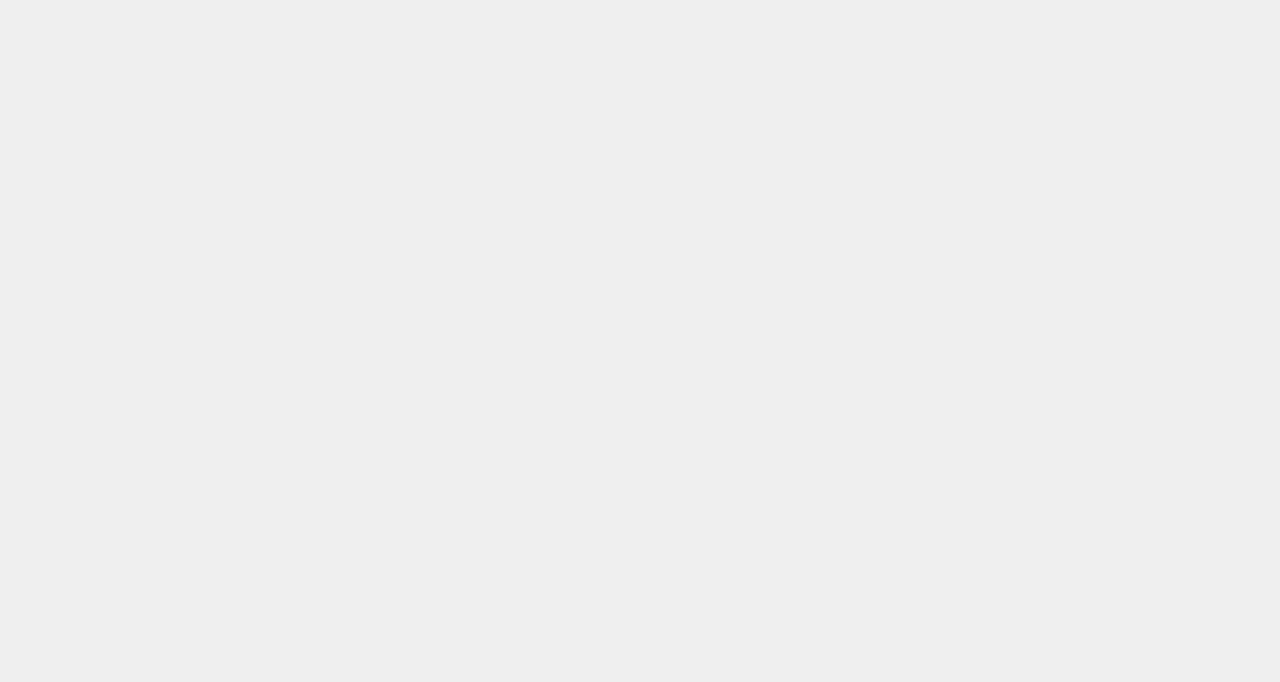
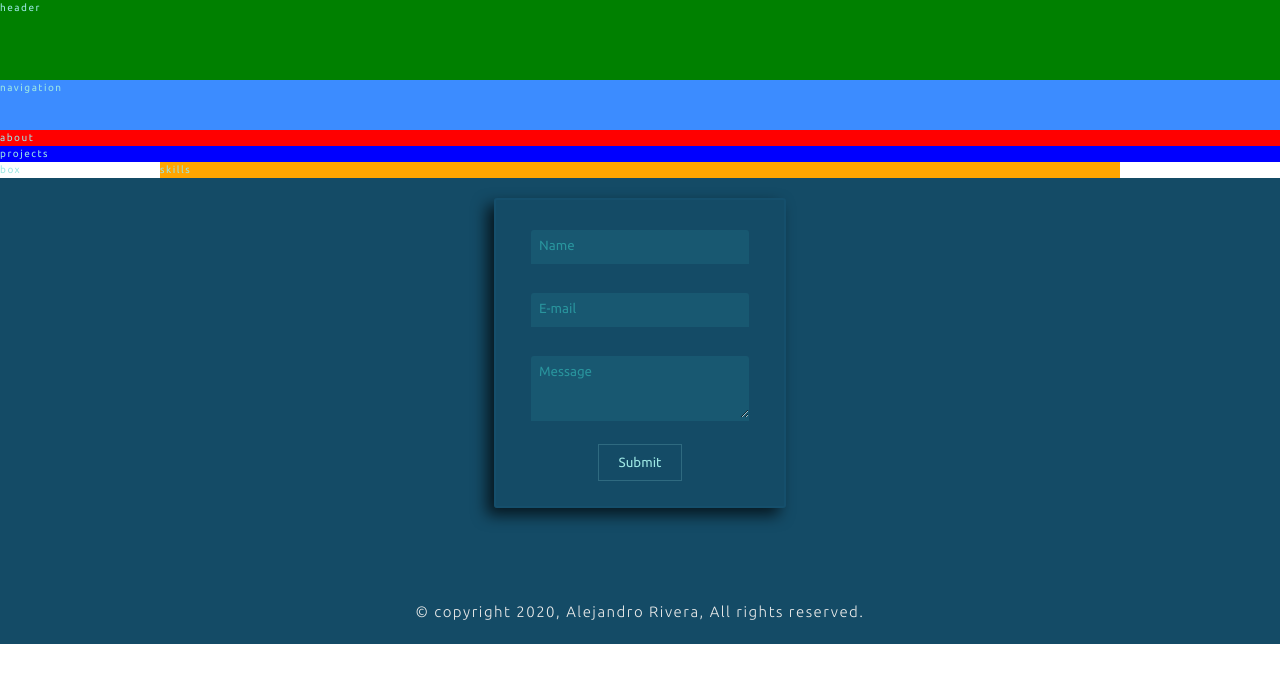
Before and after one commit to alexuko/Website_alejandro-rivera.com, a website: page index.html in a window 1280 px wide. Drawn offline with Linux system fonts and the light colour scheme.

Commit message:
grid setup and footer

```diff
--- a/index.html
+++ b/index.html
@@ -4,10 +4,77 @@
     <meta charset="UTF-8">
     <meta name="viewport" content="width=device-width, initial-scale=1.0">
     <meta http-equiv="X-UA-Compatible" content="ie=edge">
+    <link href="https://fonts.googleapis.com/css2?family=Montserrat:wght@200;300;400;500&family=Raleway:wght@200;400;500&family=Ubuntu:ital,wght@0,300;0,400;1,300;1,400&display=swap" rel="stylesheet">
     <link rel="stylesheet" href="css/style.css">
     <title>Document</title>
 </head>
 <body>
+    <main class="main__container">
+        <!-- HEADER  -->
+        <header class="header">header</header>
+
+        <!-- NAVIGATION -->
+        <nav class="navigation">navigation</nav>
+
+        <!-- ABOUT  -->
+        <section class="about">about</section>
+
+        <!-- PROJECTS  -->
+        <section class="projects">projects
+        </section>
+        <div class="projects__box">box</div>
+
+        <!-- SKILLS  -->
+        <section class="skills">skills</section>
+
+        <!-- FOOTER  -->
+        <footer class="footer">
+            <!-- FORM  -->
+            <form class="footer__form-box" action="#">
+                <div class="footer__group footer__group--1">
+                    <input class="footer__input" type="text" id="name" name="name" placeholder="Name" /required>
+                    <label class="footer__label" for="name">Name</label>
+                </div>
+
+                <div class="footer__group footer__group--2">
+                    <input class="footer__input" type="email" id="email" name="email" placeholder="E-mail"/required>
+                    <label class="footer__label" for="email">E-mail</label>
+                </div>
+
+                <div class="footer__group footer__group--3">
+                    <textarea class="footer__input" type="message" id="message" name="message" rows="3"  placeholder="Message" /required></textarea>
+                </div>
+
+                <div class="footer__group footer__group--4">
+                    <input class="btn footer__btn-form" type="submit" value="Submit">
+                </div>
+            </form>
+
+
+
+            <!-- ICONS  -->
+            <div class="footer__icon-box">
+                <svg class="footer__icon-box--item">
+                    <use xlink:href="img/sprite.svg#icon-linkedin"></use>
+                </svg>
+                <svg class="footer__icon-box--item">
+                    <use xlink:href="img/sprite.svg#icon-github"></use>
+                </svg>
+                <svg class="footer__icon-box--item">
+                    <use xlink:href="img/sprite.svg#icon-codepen"></use>
+                </svg>
+                <svg class="footer__icon-box--item">
+                    <use xlink:href="img/sprite.svg#icon-envelope"></use>
+                </svg>
+            </div>
+
+            <!-- COPYRIGHT  -->
+            <div class="footer__copyright">&copy; copyright 2020, Alejandro Rivera, All rights reserved.</div>
+        </footer>
+
+
+
+    </main>
 
 </body>
 </html>
--- /dev/null
+++ b/sass/_about.scss
@@ -0,0 +1,5 @@
+.about{
+    background-color: red;
+    grid-row: 3/4;
+    grid-column: full-start/full-end;
+}
--- /dev/null
+++ b/sass/_base.scss
@@ -0,0 +1,106 @@
+// COLORS
+$color-white: #FFFFFF;
+$color-pumpkin: #F17105;
+
+$color-cadmium-orange: #FB8F37;
+$color-mellow-apricot: #FCB173;
+
+$color-mustard: #F5D451;
+$color-buff: #F8E28B;
+$color-lemon-meringue: #FCF1C5;
+
+$color-ruby: #D81159;
+$color-red-salsa: #FB3640;
+$color-fiery-rose: #FC5F67;
+$color-cyclamen: #F47CA8;
+$color-fuchsia-rose: #C4457A;
+$color-french-rose: #F04282;
+$color-salmon-pink: #FD9BA0;
+$color-raisin-black: #29282A;
+$color-spanish-grey: #9A9998;
+$color-davis-grey: #5E5E5A;
+$color-sonic-silver: #707070;
+$color-silver: #C2C2C1;
+$color-platinium: #ECECEB;
+$color-quinacridone-magenta: #8F2D56;
+$color-dark-slate-blue: #3C438D;
+$color-uranian-blue: #B9DEFE;
+$color-celadon-blue: #227DAA;
+$color-iris: #4B57D2;
+$color-persian-indigo: #320D6D;
+$color-electric-indigo: #6E24E5;
+$color-purple: #4B13A4;
+$color-medium-purple: #9E6DEE;
+$color-dodger-blue: #2196FD;
+$color-blue-jeans: #5DB3FD;
+$color-blue-eyes: #9ACFFE;
+$color-carolina-blue: #44A8DA;
+$color-uranian-blue: #AAD7EE;
+$color-celadon-green: #218380;
+$color-tiffany-green: #2DB4AF;
+
+$color-medium-turquoise: #3ACFCA;
+$color-celeste: #9DE7E4;
+$color-blue-sapphire: #175676;
+$color-indigo-dye: #144B66;
+$color-indigo-dye-dark: #103F56;
+
+
+// FONT VARIABLES
+$font-primary: 'Raleway', sans-serif;
+$font-secondary: 'Ubuntu', sans-serif;
+$font-tertiary: 'Montserrat', sans-serif;
+
+// MEDIA QUERIES BREAK POINTS
+$bp-largest: 75em; //1200/16px = 75
+$bp-large: 62.5em; //1000/16px = 62.5
+$bp-medium: 50em; //800/16px = 50
+$bp-small: 37.5em; //600/16px = 50
+
+
+html{
+    box-sizing: border-box;
+    font-size: 62.5%;// 10px / 16px = 62.5% => 1rem = 10px
+}
+
+*,*::after,*::before{
+    margin: 0;
+    padding: 0;
+    box-sizing: inherit;
+    font-family: $font-secondary;
+    color: $color-celeste;
+
+}
+
+::selection{
+    background-color: $color-pumpkin;
+    color: $color-white;
+
+ }
+
+body{
+    // font-family: $font-secondary;
+    font-weight: 400;
+    line-height: 1.6;
+    letter-spacing: 1.5px;
+
+}
+
+.main__container{
+
+    display: grid;
+    grid-template-rows: 10vh minmax(min-content, 5rem) repeat(4,min-content);
+    grid-template-columns: [full-start] 1fr [center-start] repeat(6,[col-start] minmax(min-content, 12.5%) [col-end]) [center-end] 1fr [full-end];
+
+}
+
+///////////
+// BTN
+
+.btn{
+    padding: 1rem 2rem;
+    background-color: rgba($color-white, .2);
+    border: none;
+    cursor: pointer;
+
+}
--- /dev/null
+++ b/sass/_footer.scss
@@ -0,0 +1,148 @@
+.footer{
+    background-color: $color-indigo-dye;
+    grid-row: 6/7;
+    grid-column: full-start/full-end;
+
+    display: flex;
+    flex-direction: column;
+    align-items: center;
+    // justify-content: center;
+    padding: 2rem 5%;
+
+    &__form-box{
+        border: 2px solid rgba($color-blue-sapphire, .4);
+        border-radius: 3px;
+
+        display: flex;
+        align-content: center;
+        justify-content: center;
+        flex-direction: column;
+        box-shadow: -7px 7px 1.5rem rgba(#000000, .7);
+        padding:  2rem 3%;
+        padding-top: 2.5rem;
+    }
+
+    &__group{
+        margin: .5rem 0;
+
+        &--4{
+            display: flex;
+            justify-content: center;
+            padding-top: 1.3rem;
+        }
+
+    }
+
+
+    &__input{
+        color: inherit;
+        background-color: rgba($color-medium-turquoise, .1);
+        border: none;
+        border-radius: 3px 3px 0px 0px;
+        padding: .8rem;
+        width: 100%;
+        display: block;
+        border-bottom: 3px solid transparent;
+
+        &::placeholder{
+            color: rgba($color-medium-turquoise, .5);
+
+        }
+
+
+
+        &:focus{
+            outline: none;
+            box-shadow: -0.3rem 0.3rem 0.8rem rgba(#000000, 0.4);
+            color: rgba($color-medium-turquoise, 1.0);
+            border-bottom: 3px solid $color-celeste;
+        }
+
+        &:focus:invalid{
+            border-bottom: 3px solid $color-red-salsa;
+
+        }
+
+    }
+
+    &__label{
+        display: block;
+        transition: all .4s;
+        transform: translate(.9rem, -4.5em);
+        font-size: 1.2rem;
+        font-weight: 600;
+
+
+    }
+
+    &__input:placeholder-shown ~ &__label {
+        opacity: 0;// animation doesn not work without opacity
+        visibility: hidden;
+        transform: translate(.9rem, -2.8rem);
+    }
+
+    textarea{
+        min-width: 20rem;
+        min-height: 6.43rem;
+        max-height: 12rem;
+
+    }
+
+    &__btn-form{
+        background-color: transparent;
+        border: 1.5px solid rgba($color-celeste, .2);
+        transition: all .3s;
+
+        &:hover{
+            background-color: rgba($color-celeste, .3);
+            border: 1.5px solid rgba($color-celeste, .6);
+            transform: scale(1.1);
+        }
+
+        &:active{
+            background: rgba($color-red-salsa, .7);
+            outline: none;
+        }
+
+    }
+
+
+
+
+
+    &__icon-box{
+        padding: .5rem;
+        margin-top: 2.5rem;
+
+        display: flex;
+        flex-wrap: wrap;
+        justify-content: center;
+
+
+        &--item{
+            fill: rgba($color-medium-turquoise, .7);
+            height: 3.7rem;
+            width: 3.7rem;
+            margin: 1rem 2rem;
+            transition: all .3s;
+            cursor: pointer;
+
+            &:hover{
+                fill: $color-platinium;
+                transform: translate(3px, -2px) scale(1.2);
+            }
+
+
+        }
+
+    }
+
+    &__copyright{
+        font-size: 1.5rem;
+        font-weight: 100;
+        text-align: center;
+        color: $color-platinium;
+    }
+
+
+}
--- /dev/null
+++ b/sass/_header.scss
@@ -0,0 +1,5 @@
+.header {
+    background-color: green;
+    grid-row: 1/2;
+    grid-column: full-start/full-end;
+}
--- /dev/null
+++ b/sass/_navigation.scss
@@ -0,0 +1,5 @@
+.navigation{
+    background-color: #3c8cff;
+    grid-row: 2/3;
+    grid-column: full-start/full-end;
+}
--- /dev/null
+++ b/sass/_projects.scss
@@ -0,0 +1,7 @@
+.projects{
+    background-color: blue;
+    grid-row: 4/5;
+    grid-column: full-start/full-end;
+
+
+}
--- /dev/null
+++ b/sass/_skills.scss
@@ -0,0 +1,5 @@
+.skills{
+    background-color: orange;
+    grid-row: 5/6;
+    grid-column: center-start/center-end;
+}
--- a/sass/main.scss
+++ b/sass/main.scss
@@ -1 +1,16 @@
-// e.g. @import "pages/home";
+
+@import 'base';
+
+@import 'about';
+
+@import 'footer';
+
+@import 'header';
+
+@import 'navigation';
+
+@import 'projects';
+
+@import 'skills';
+
+@import 'typography';
```
Also changed, not shown: package.json (added, +38 -0 lines), css/style.css, sass/_typography.scss (added), 1 other file.
